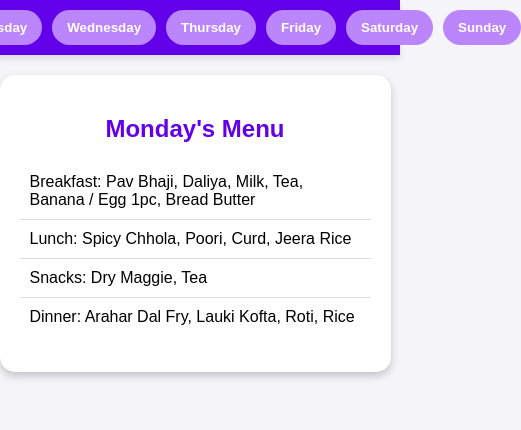
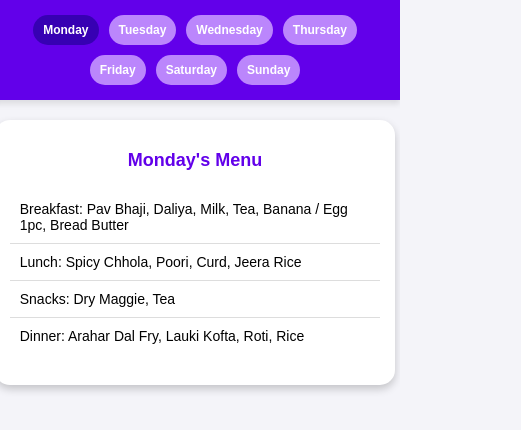
Before and after one commit to BikramNarayan/mess, a plain HTML site: page index.html in a window 390 px wide. Shown: the whole page, 521 px wide, since content can reach past the window. Drawn offline with Linux system fonts and the light colour scheme.

Commit message:
resposivness

```diff
--- a/index.html
+++ b/index.html
@@ -18,6 +18,7 @@
         header {
             display: flex;
             justify-content: center;
+            flex-wrap: wrap; /* Allow buttons to wrap on smaller screens */
             background-color: #6200ea;
             padding: 10px;
             width: 100%;
@@ -29,11 +30,12 @@
             border: none;
             border-radius: 20px;
             padding: 10px 15px;
-            margin: 0 5px;
+            margin: 5px; /* Reduced margin for better mobile spacing */
             color: #fff;
             font-weight: bold;
             cursor: pointer;
             transition: background-color 0.3s;
+            font-size: 14px; /* Adjusted for mobile readability */
         }
 
         header button:hover {
@@ -58,6 +60,7 @@
             text-align: center;
             margin-bottom: 20px;
             color: #6200ea;
+            font-size: 20px; /* Adjusted for better readability on smaller screens */
         }
 
         .menu-container ul {
@@ -68,10 +71,32 @@
         .menu-container ul li {
             padding: 10px;
             border-bottom: 1px solid #ddd;
+            font-size: 16px; /* Responsive font size */
         }
 
         .menu-container ul li:last-child {
             border-bottom: none;
+        }
+
+        /* Media Query for smaller screens (mobile) */
+        @media (max-width: 768px) {
+            header button {
+                font-size: 12px; /* Smaller buttons for mobile */
+                padding: 8px 10px; /* Adjust padding */
+            }
+
+            .menu-container {
+                width: 95%; /* Use almost full width on smaller screens */
+                padding: 15px; /* Adjust padding for smaller screens */
+            }
+
+            .menu-container h2 {
+                font-size: 18px; /* Slightly smaller heading */
+            }
+
+            .menu-container ul li {
+                font-size: 14px; /* Smaller text for list items */
+            }
         }
     </style>
 </head>
```
